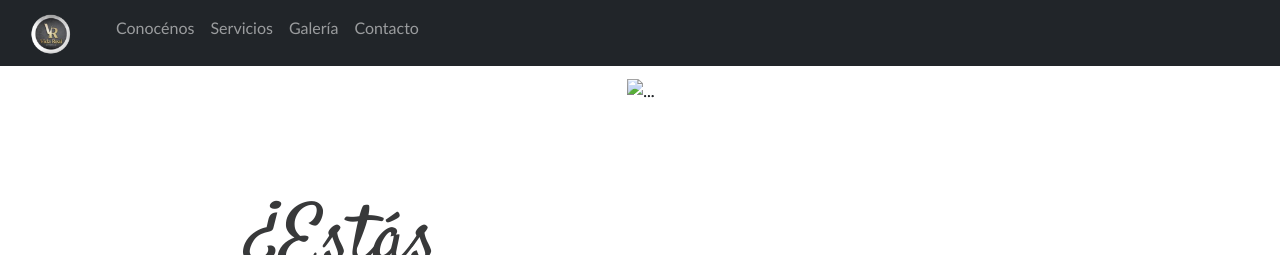
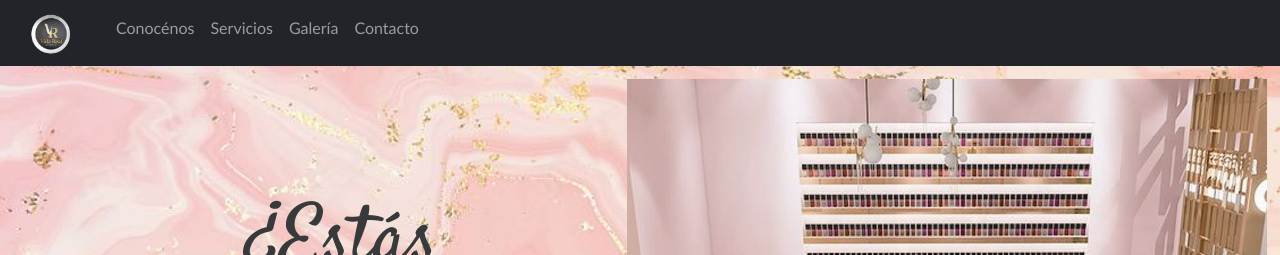
Before and after one commit to Samytaglia/DesafioBootstrap-Perez, a plain HTML site: page index.html in a window 1280 px wide. Shown: the top 255 px of the page. Drawn offline with nearby package versions, Linux system fonts and the light colour scheme; the site is published under a folder, as on GitHub Pages, so addresses that start at the root find nothing; a web font is replaced by a local one.

Commit message:
imagenes

```diff
--- a/css/style.css
+++ b/css/style.css
@@ -6,7 +6,7 @@
 }
 
 body{
-    background-image: url(/images/back.jpeg);
+    background-image: url(../images/back.jpeg);
     background-repeat: no-repeat;
     background-size: cover;
     font-family:'Trebuchet MS', 'Lucida Sans Unicode', 'Lucida Grande', 'Lucida Sans', Arial, sans-serif;
--- a/index.html
+++ b/index.html
@@ -57,13 +57,13 @@
     <div id="carouselExampleFade" class="carousel slide carousel-fade" data-bs-ride="carousel">
       <div class="carousel-inner">
         <div class="carousel-item active">
-          <img src="/images/salon.jpg" class="d-block w-50" alt="...">
+          <img src="./images/salon.jpg" class="d-block w-50" alt="...">
         </div>
         <div class="carousel-item">
-          <img src="/images/salon2.jpg" class="d-block w-50" alt="...">
+          <img src="./images/salon2.jpg" class="d-block w-50" alt="...">
         </div>
         <div class="carousel-item">
-          <img src="/images/salon3.jpg" class="d-block w-50" alt="...">
+          <img src="./images/salon3.jpg" class="d-block w-50" alt="...">
         </div>
       </div>
       <button class="carousel-control-prev" type="button" data-bs-target="#carouselExampleFade" data-bs-slide="prev">
```
